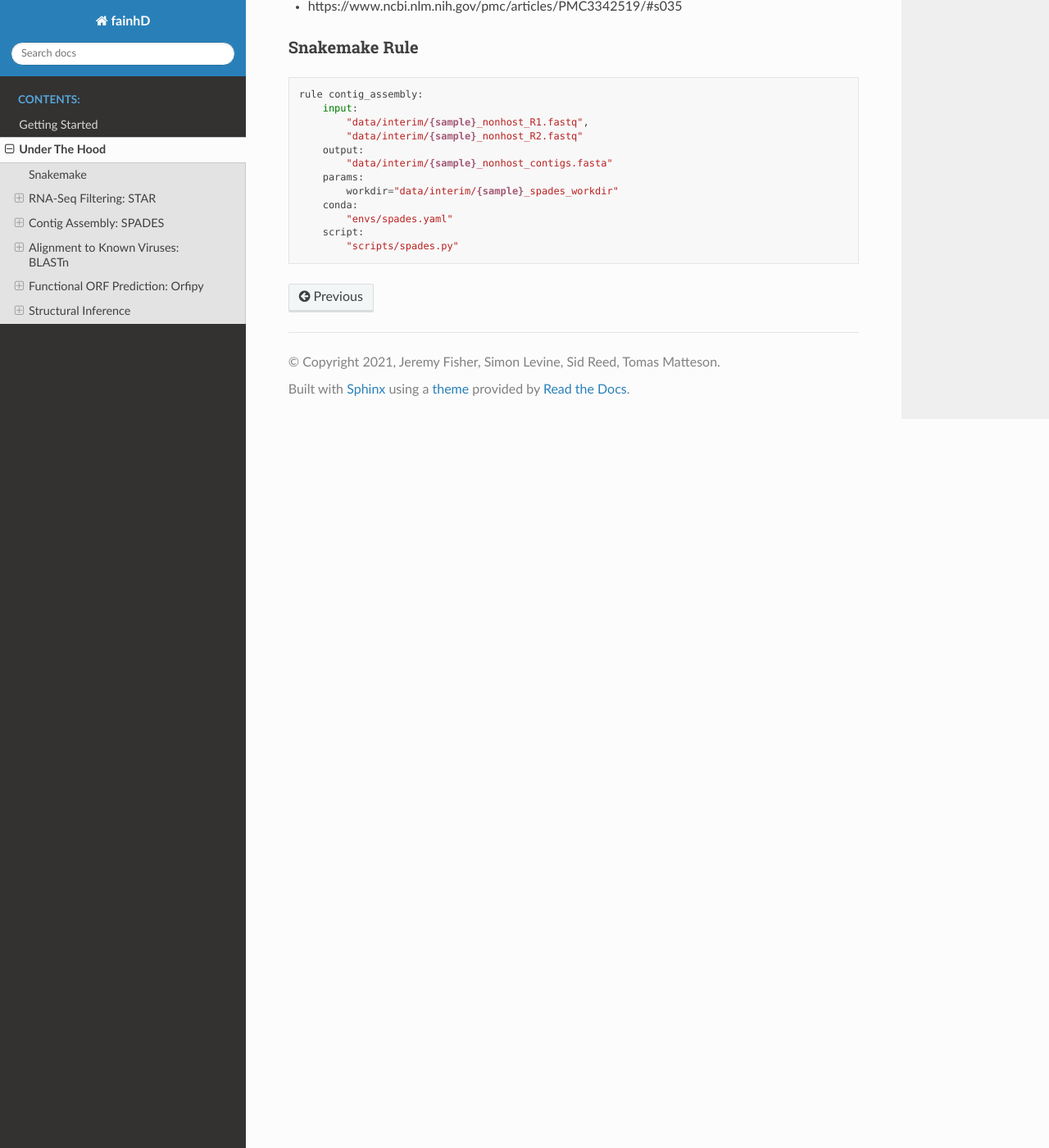
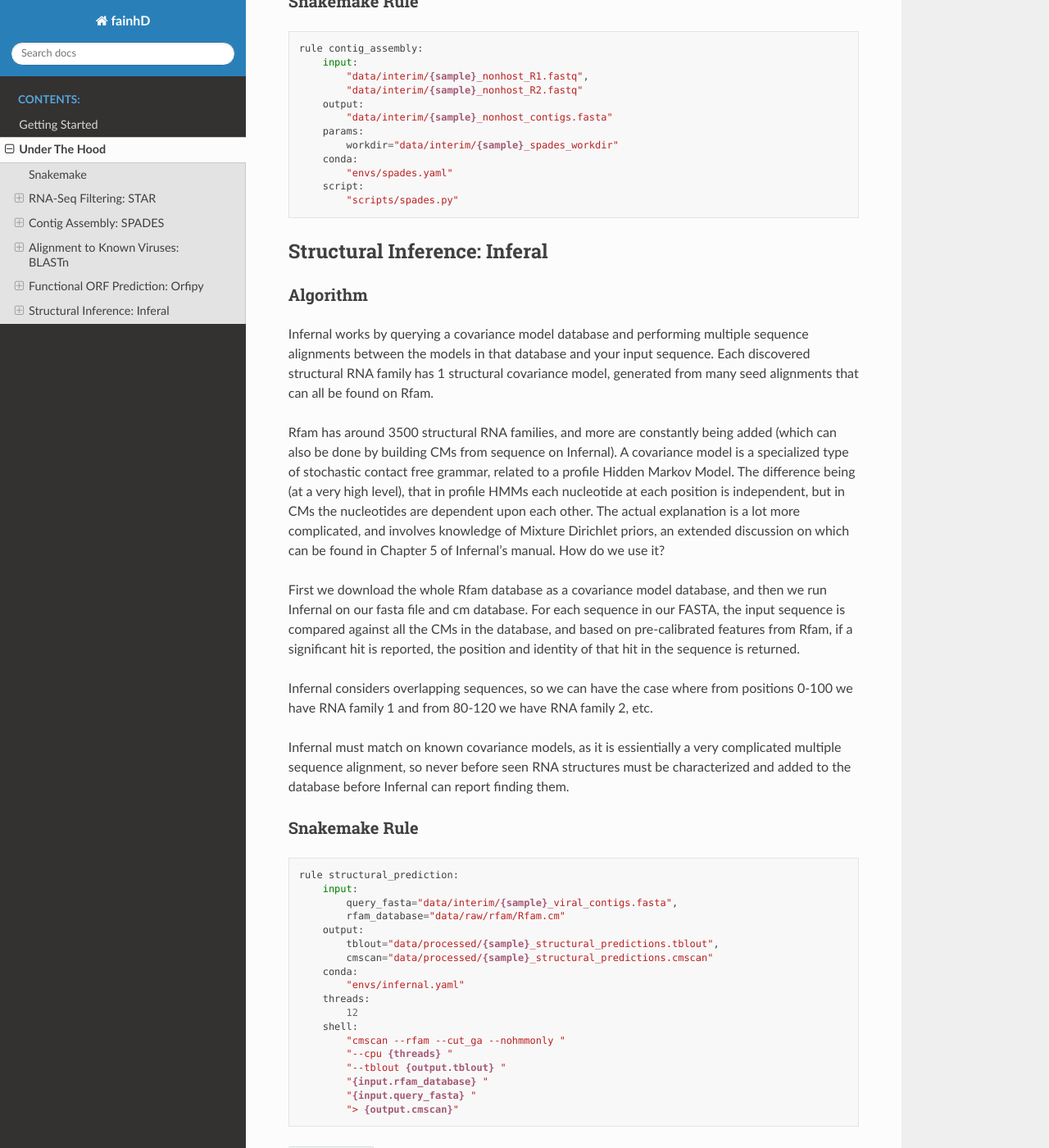
Before and after one commit to simonlevine/fainhD, a Sphinx documentation site: the page built from docs/under_the_hood.md, in a window 1280 px wide and 1400 px high, scrolled down 4831 px. Shown: the whole window at 82% size. Built offline with Sphinx 7.4.7 and the Read the Docs theme 2.0.0, drawn with Linux system fonts in a browser that asks for light colours.

Commit message:
Add infernal docs (#52)
Co-authored-by: jeremyfisher <jeremyadamsfisher+git@gmail.com>

````diff
--- a/docs/under_the_hood.md
+++ b/docs/under_the_hood.md
@@ -207,3 +204,43 @@ rule contig_assembly:
     script:
         "scripts/spades.py"
 ```
+
+
+## Structural Inference: Inferal
+
+### Algorithm
+
+Infernal works by querying a covariance model database and performing multiple sequence alignments between the models in that database and your input sequence. Each discovered structural RNA family has 1 structural covariance model, generated from many seed alignments that can all be found on Rfam.
+
+Rfam has around 3500 structural RNA families, and more are constantly being added (which can also be done by building CMs from sequence on Infernal). A covariance model is a specialized type of stochastic contact free grammar, related to a profile Hidden Markov Model. The difference being (at a very high level), that in profile HMMs each nucleotide at each position is independent, but in CMs the nucleotides are dependent upon each other.
+The actual explanation is a lot more complicated, and involves knowledge of Mixture Dirichlet priors, an extended discussion on which can be found in Chapter 5 of Infernal's manual.
+How do we use it?
+
+First we download the whole Rfam database as a covariance model database, and then we run Infernal on our fasta file and cm database. For each sequence in our FASTA, the input sequence is compared against all the CMs in the database, and based on pre-calibrated features from Rfam, if a significant hit is reported, the position and identity of that hit in the sequence is returned.
+
+Infernal considers overlapping sequences, so we can have the case where from positions 0-100 we have RNA family 1 and from 80-120 we have RNA family 2, etc.
+
+Infernal must match on known covariance models, as it is essientially a very complicated multiple sequence alignment, so never before seen RNA structures must be characterized and added to the database before Infernal can report finding them.
+
+### Snakemake Rule
+
+```
+rule structural_prediction:
+    input:
+        query_fasta="data/interim/{sample}_viral_contigs.fasta",
+        rfam_database="data/raw/rfam/Rfam.cm"
+    output:
+        tblout="data/processed/{sample}_structural_predictions.tblout",
+        cmscan="data/processed/{sample}_structural_predictions.cmscan"
+    conda:
+        "envs/infernal.yaml"
+    threads:
+        12
+    shell:
+        "cmscan --rfam --cut_ga --nohmmonly "
+        "--cpu {threads} "
+        "--tblout {output.tblout} "
+        "{input.rfam_database} "
+        "{input.query_fasta} "
+        "> {output.cmscan}"
+```
````
Also changed, not shown: other parts of docs/under_the_hood.md (+0 -3 lines).
